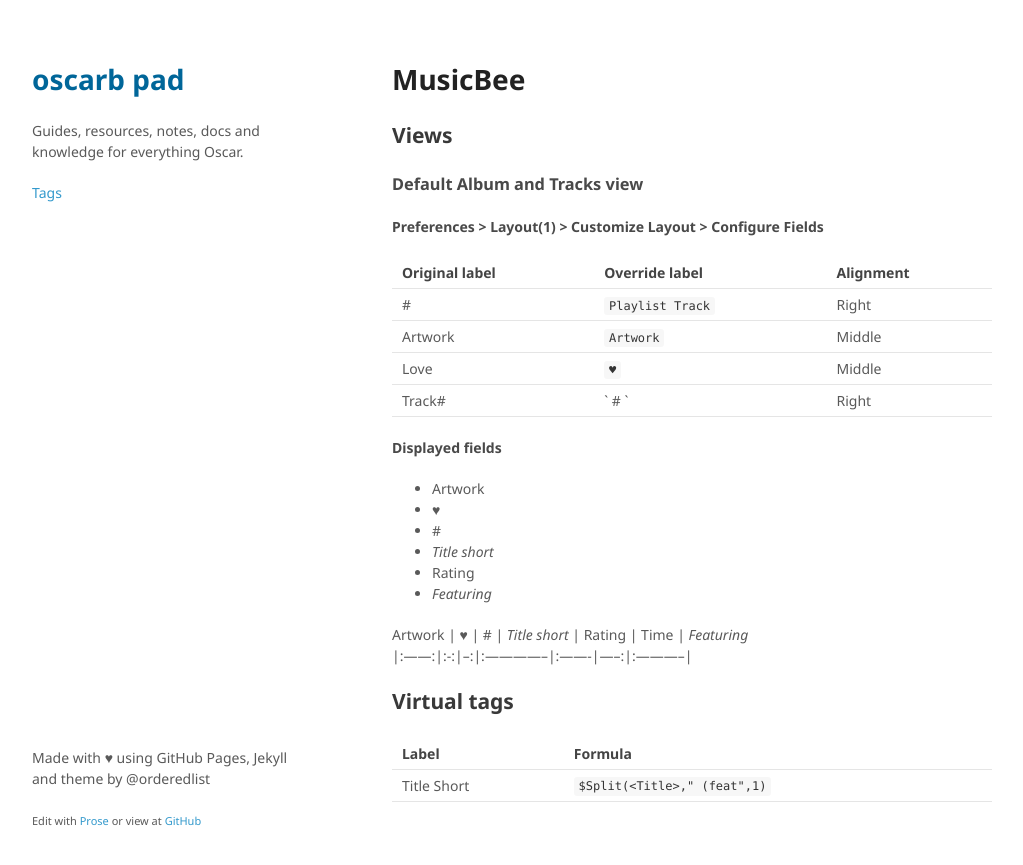
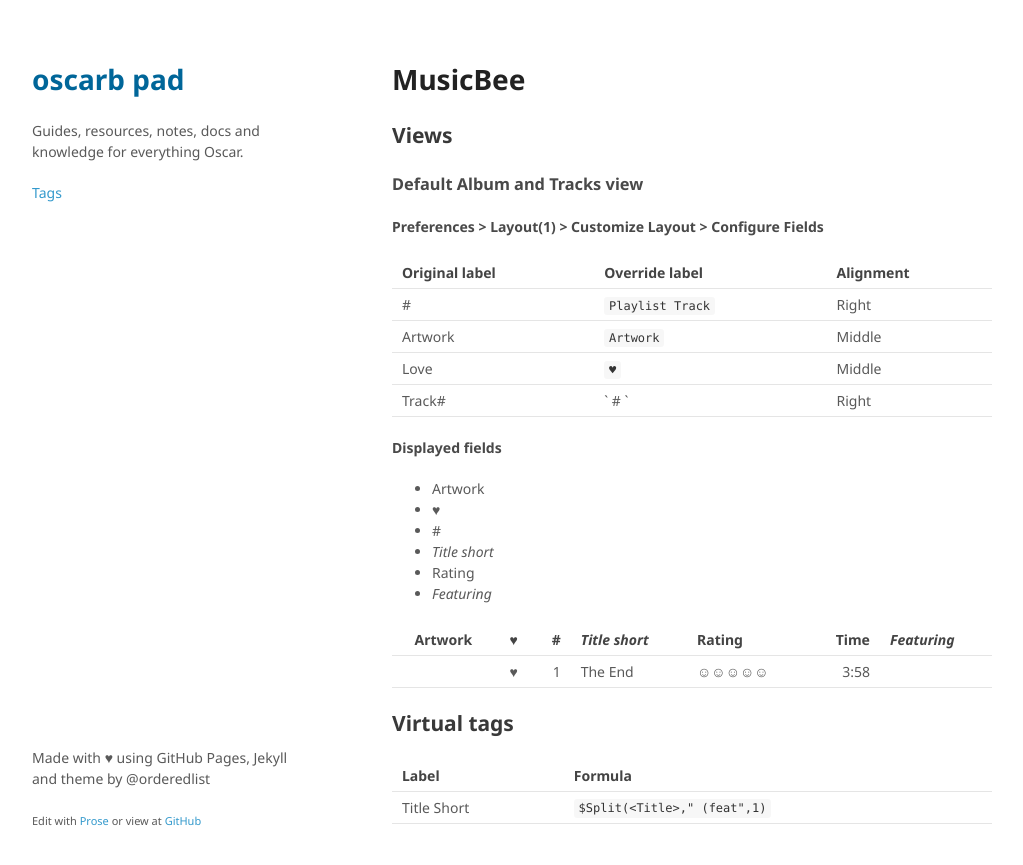
Before and after one commit to oscarb/pad, a Jekyll site: the page built from _docs/musicbee.md, in a window 1280 px wide. Shown: the top 865 px of the page, without its empty margins (128-1151 px from the left). Built offline with Jekyll 4.4.1, drawn with Linux system fonts in a browser that asks for light colours.

Commit message:
Updated musicbee.md

```diff
--- a/_docs/musicbee.md
+++ b/_docs/musicbee.md
@@ -32,6 +32,7 @@ Track#         | ` # `            | Right
 
  Artwork | ♥ | # | _Title short_ | Rating | Time |  _Featuring_
 |:------:|:-:|--:|:--------------|:-------|-----:|:-----------|
+         | ♥ | 1 | The End       | ☺☺☺☺☺  | 3:58 |
 
 
 ## Virtual tags
```
